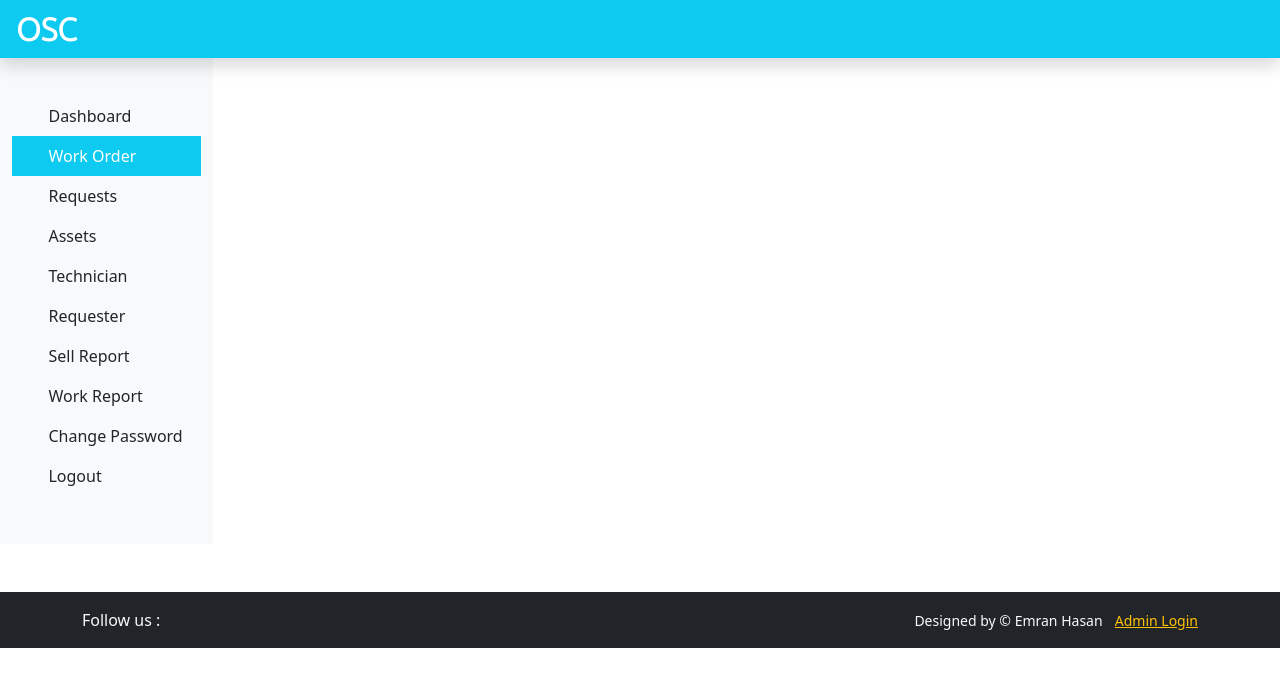
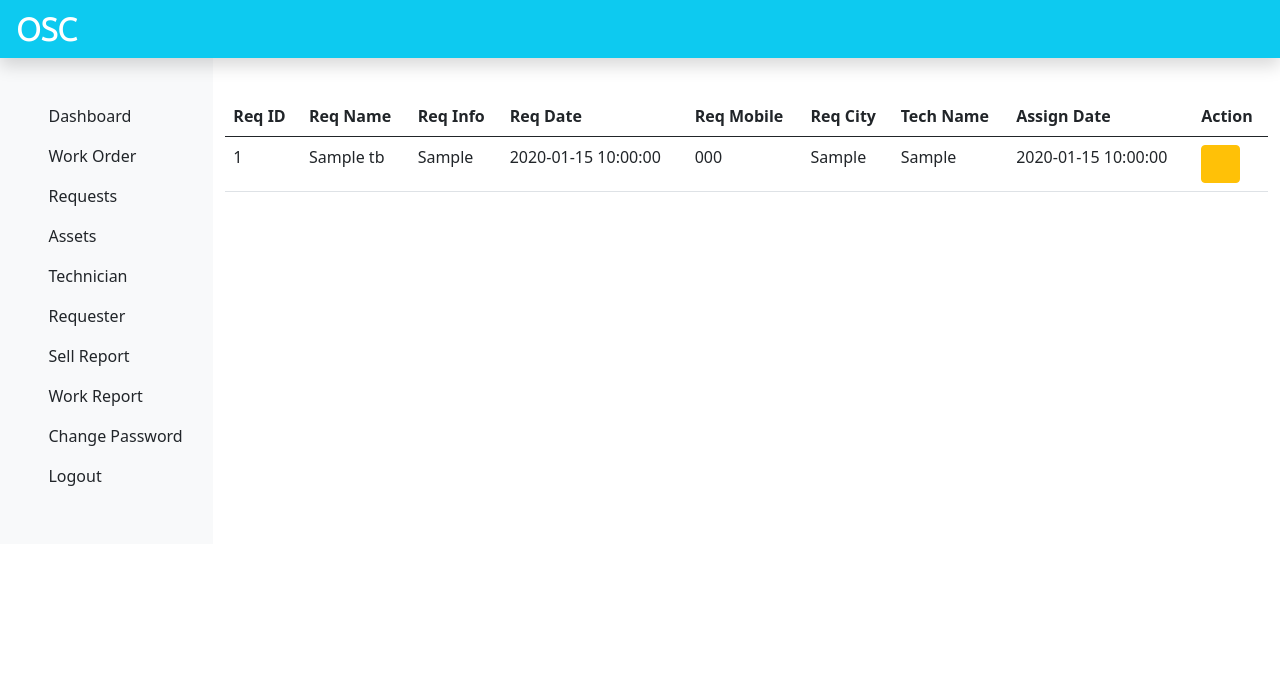
Before and after one commit to Emran-Bu/osc, a PHP site: page /admin/workOrder.php in a window 1280 px wide. Shown: the top 687 px of the page. Run offline with PHP 8.4, Linux system fonts and the light colour scheme; the visitor is signed in with stand-in values (Sample User, id 1); tables that the repository leaves empty or names only in its code hold one stand-in row (values such as "Sample post"); some libraries are stand-ins or nearby versions; some web fonts are replaced.

Commit message:
work order page dynamic

```diff
--- a/admin/adminFooter.php
+++ b/admin/adminFooter.php
@@ -10,4 +10,3 @@
 
 </body>
 </html>
-<?php include('../footer.php'); ?>
--- a/admin/adminHead.php
+++ b/admin/adminHead.php
@@ -25,7 +25,7 @@
     <div class="container-fluid mt-5">
         <div class="row"> <!-- Start Row -->
             <!-- Start left sidebar -->
-            <nav class="col-sm-4 col-xl-2 col-md-3 bg-light sidebar py-5 d-print-none"> <!-- start first col start -->
+            <nav class="col-sm-4 col-xl-2 col-md-3 py-5 bg-light sidebar d-print-none"> <!-- start first col start -->
                 <div class="sidebar">
                     <ul class="nav flex-column">
                         <li class="nav-item"><a class="nav-link text-dark adminHover <?php if(PAGE == 'dashboard'){echo 'adminActive';} ?>" href="dashboard.php"><i class="fas fa-tachometer-alt text-warning me-2 fw-bold"></i>Dashboard</a></li>
--- a/admin/workOrder.php
+++ b/admin/workOrder.php
@@ -18,6 +18,61 @@
 <?php include('adminHead.php'); ?>
 <!-- Start workOrder part -->
 
+<!-- Start 2nd column workOrder part -->
+    <div class="col-sm-8 col-xl-10 col-md-9 py-5">
+    <?php
+        $sql = "SELECT * FROM assign_work_tb";
+        $result = $conn->query($sql);
+        if ($result->num_rows > 0) {
+            echo"
+                <table class='table'>
+                    <thead>
+                        <tr>
+                            <th scope='col'>Req ID</th>
+                            <th scope='col'>Req Name</th>
+                            <th scope='col'>Req Info</th>
+                            <th scope='col'>Req Date</th>
+                            <th scope='col'>Req Mobile</th>
+                            <th scope='col'>Req City</th>
+                            <th scope='col'>Tech Name</th>
+                            <th scope='col'>Assign Date</th>
+                            <th scope='col'>Action</th>
+                        </tr>
+                    </thead>
+                    <tbody>";
+                    while ($row = $result->fetch_assoc()) {
+                        echo"
+                            <tr>
+                                <td scope='row'>{$row['requester_id']}</td>
+                                <td scope='row'>{$row['assign_name']}</td>
+                                <td scope='row'>{$row['assign_info']}</td>
+                                <td scope='row'>{$row['request_date']}</td>
+                                <td scope='row'>{$row['assign_mobile']}</td>
+                                <td scope='row'>{$row['assign_city']}</td>
+                                <td scope='row'>{$row['assign_tech']}</td>
+                                <td scope='row'>{$row['assign_date']}</td>
+                                <td scope='row'>
+                                    <form action='viewAssignWork.php' action='post'>
+                                        <input type='hidden' name='viwID' value='{$row['requester_id']}'>
+                                        <button class='btn btn-warning' type='submit' name='viewBtn'><i class='far fa-eye'></i></button>
+                                    </form>
+                                </td>
+                            </tr>
+                        ";
+                    }
+
+            echo"</tbody>
+                </table>
+            ";
+        } else {
+            echo"<div class='alert text-center p-1 mx-5 mt-2 alert-danger alert-dismissible fade show' role='alert'>No Record Found.
+                <button type='button' class='btn-close p-2' data-bs-dismiss = 'alert' aria-label='close'></button>
+            </div>";
+        }
+    ?>
+    </div>
+<!-- End 2nd column workOrder part -->
+
 <!-- End workOrder part -->
 <!-- footer part -->
 <?php include('adminFooter.php'); ?>
```
